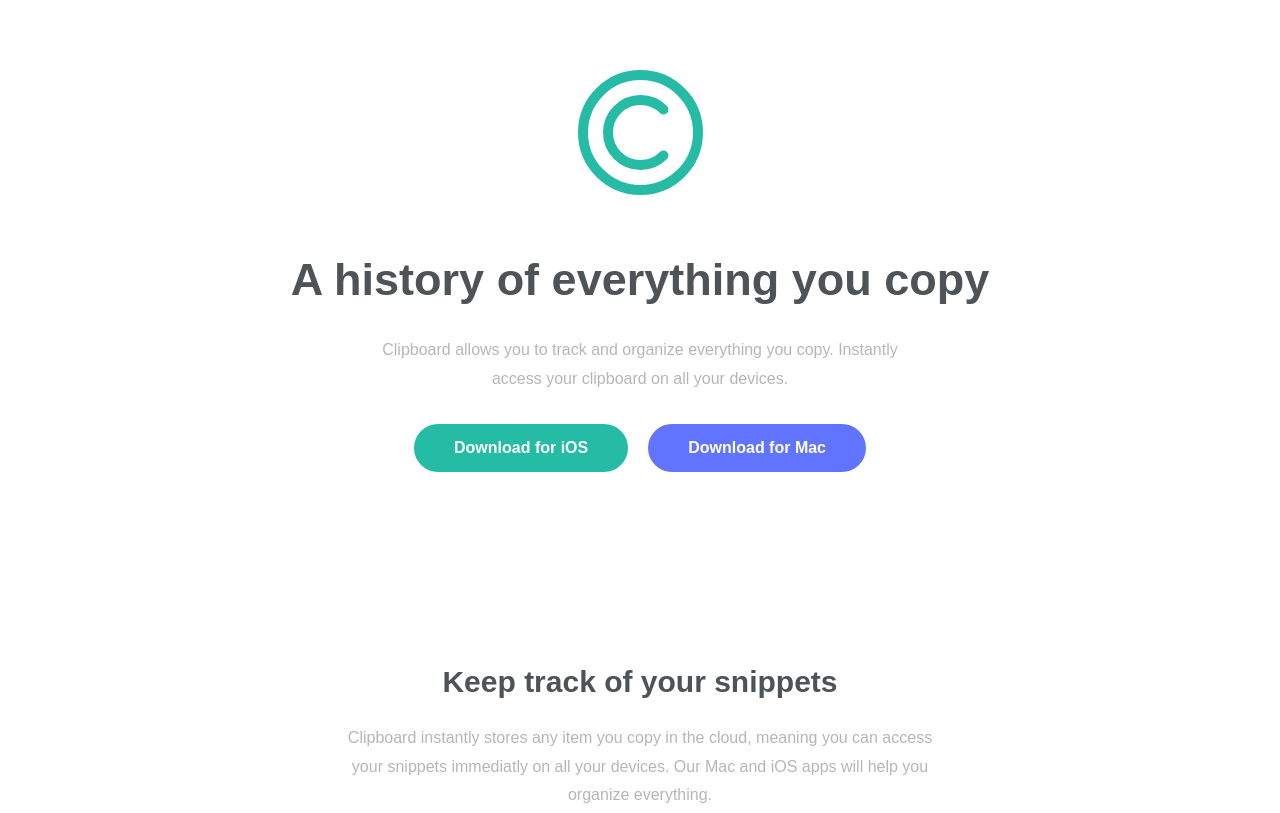
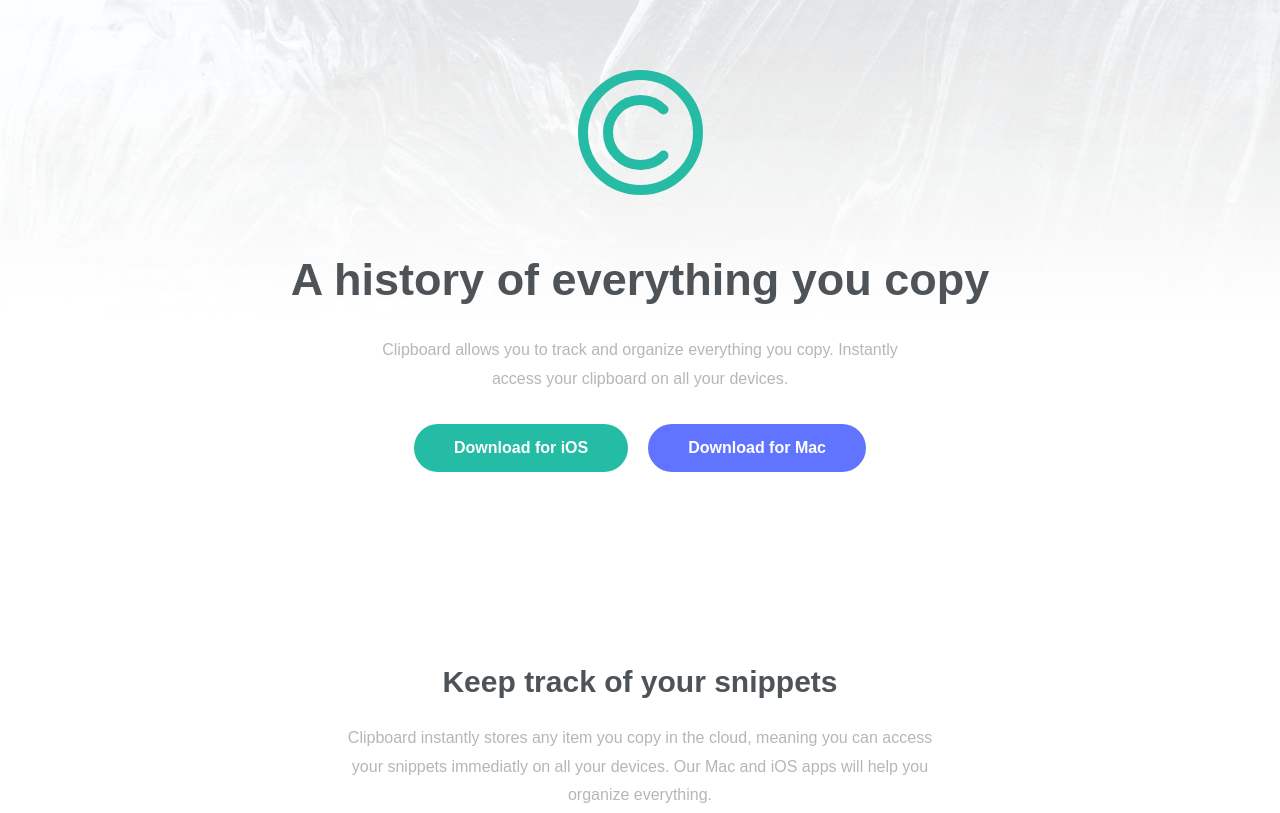
Before and after one commit to XxTheRipperxX/web-site-project-2, a plain HTML site: page index.html in a window 1280 px wide. Shown: the top 813 px of the page. Drawn offline with Linux system fonts and the light colour scheme; the site is published under a folder, as on GitHub Pages, so addresses that start at the root find nothing; a web font is replaced by a local one.

Commit message:
newwupdate

```diff
--- a/style.css
+++ b/style.css
@@ -1,5 +1,5 @@
 body{
-    background-image: url(/images/bg-header-desktop.png);
+    background-image: url(images/bg-header-desktop.png);
     background-repeat: no-repeat;
     background-size: contain;
     font-family: 'Bai Jamjuree', sans-serif;
```
